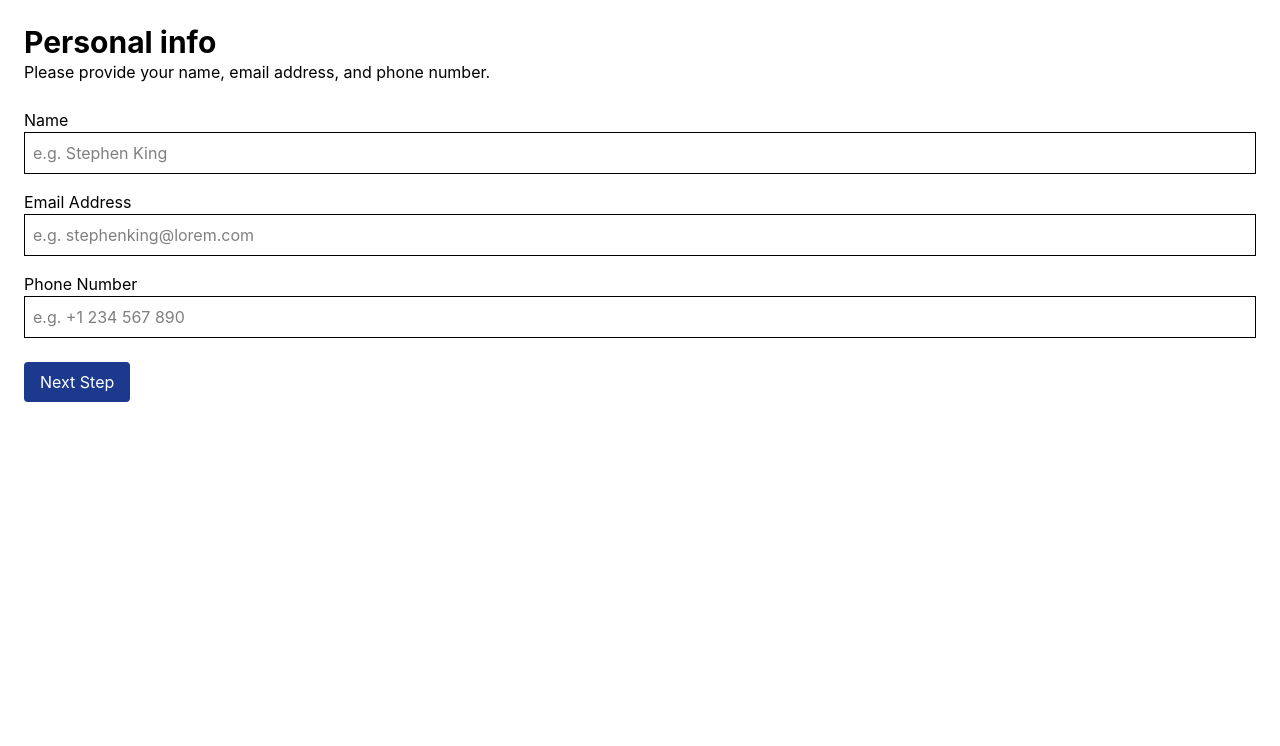
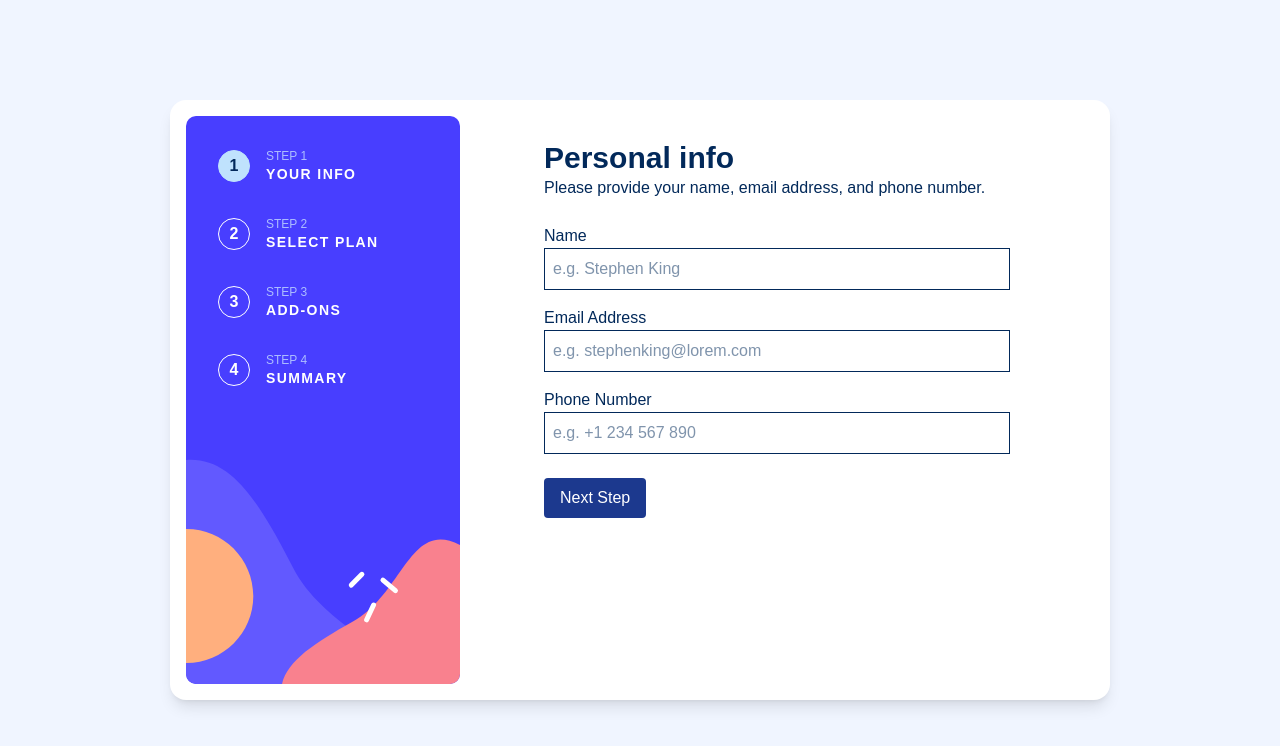
Before and after one commit to Zikra-S/Multi-step-form, a React (Vite) app: page / in a window 1280 px wide. Shown: the top 746 px of the page. Built offline with nearby package versions, Linux system fonts and the light colour scheme.

Commit message:
style: theme colors, page shell and step sidebar

```diff
--- a/src/App.tsx
+++ b/src/App.tsx
@@ -1,5 +1,6 @@
 import { useContext } from "react";
 import { FormContext } from "./context/formContext";
+import Sidebar from "./components/sideBar";
 import StepOne from "./components/stepOne";
 import StepTwo from "./components/stepTwo";
 import StepThree from "./components/stepThree";
@@ -10,13 +11,19 @@ function App() {
   const { state } = useContext(FormContext);
 
   return (
-    <>
-      {state.step === 1 && <StepOne />}
-      {state.step === 2 && <StepTwo />}
-      {state.step === 3 && <StepThree />}
-      {state.step === 4 && <StepFour />}
-      {state.step === 5 && <StepFive />}
-    </>
+    <main className="min-h-screen bg-blue-100 font-sans text-blue-950 md:flex md:items-center md:justify-center">
+      <div className="md:flex md:w-[940px] md:rounded-2xl md:bg-white md:p-4 md:shadow-lg">
+        <Sidebar />
+
+        <div className="relative mx-4 -mt-[72px] rounded-xl bg-white shadow-lg md:mx-0 md:mt-0 md:flex-1 md:px-[60px] md:shadow-none">
+          {state.step === 1 && <StepOne />}
+          {state.step === 2 && <StepTwo />}
+          {state.step === 3 && <StepThree />}
+          {state.step === 4 && <StepFour />}
+          {state.step === 5 && <StepFive />}
+        </div>
+      </div>
+    </main>
   );
 }
 
--- /dev/null
+++ b/src/components/sideBar.tsx
@@ -0,0 +1,42 @@
+import { useContext } from "react";
+import { FormContext } from "../context/formContext";
+import sidebarMobile from "../assets/images/bg-sidebar-mobile.svg";
+import sidebarDesktop from "../assets/images/bg-sidebar-desktop.svg";
+
+const steps = ["Your info", "Select plan", "Add-ons", "Summary"];
+
+function Sidebar() {
+  const { state } = useContext(FormContext);
+  const activeStep = Math.min(state.step, 4);
+
+  return (
+    <aside className="relative h-[172px] overflow-hidden md:h-[568px] md:w-[274px] md:shrink-0 md:rounded-lg">
+      <img src={sidebarMobile} alt="" className="absolute inset-0 size-full object-cover md:hidden" />
+      <img src={sidebarDesktop} alt="" className="absolute inset-0 hidden size-full object-cover md:block" />
+
+      <ol className="relative flex justify-center gap-4 pt-8 md:flex-col md:gap-8 md:p-8">
+        {steps.map((name, index) => {
+          const number = index + 1;
+          const active = number === activeStep;
+
+          return (
+            <li key={name} aria-current={active ? "step" : undefined} className="flex items-center gap-4">
+              <span
+                className={`grid size-8 place-items-center rounded-full border font-bold ${
+                  active ? "border-blue-200 bg-blue-200 text-blue-950" : "border-white text-white"
+                }`}>
+                {number}
+              </span>
+              <div className="hidden md:block">
+                <p className="text-xs text-blue-300">STEP {number}</p>
+                <p className="text-sm font-bold tracking-widest text-white uppercase">{name}</p>
+              </div>
+            </li>
+          );
+        })}
+      </ol>
+    </aside>
+  );
+}
+
+export default Sidebar;
--- a/src/index.css
+++ b/src/index.css
@@ -1 +1,15 @@
 @import "tailwindcss";
+
+@theme {
+  --font-sans: "Ubuntu", sans-serif;
+
+  --color-blue-950: hsl(213, 96%, 18%);
+  --color-purple-600: hsl(243, 100%, 62%);
+  --color-blue-300: hsl(228, 100%, 84%);
+  --color-blue-200: hsl(206, 94%, 87%);
+  --color-red-500: hsl(354, 84%, 57%);
+  --color-grey-500: hsl(231, 11%, 63%);
+  --color-purple-200: hsl(229, 24%, 87%);
+  --color-blue-100: hsl(218, 100%, 97%);
+  --color-blue-50: hsl(231, 100%, 99%);
+}
```
